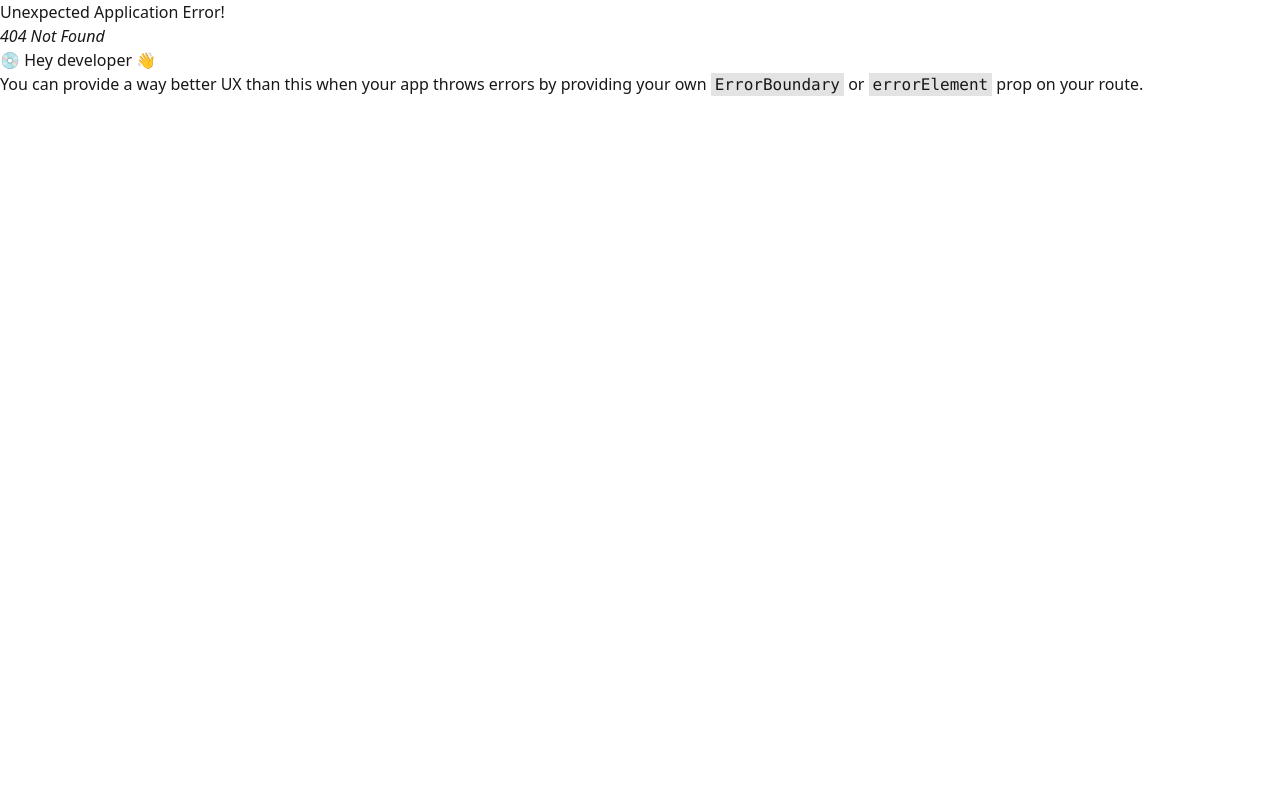
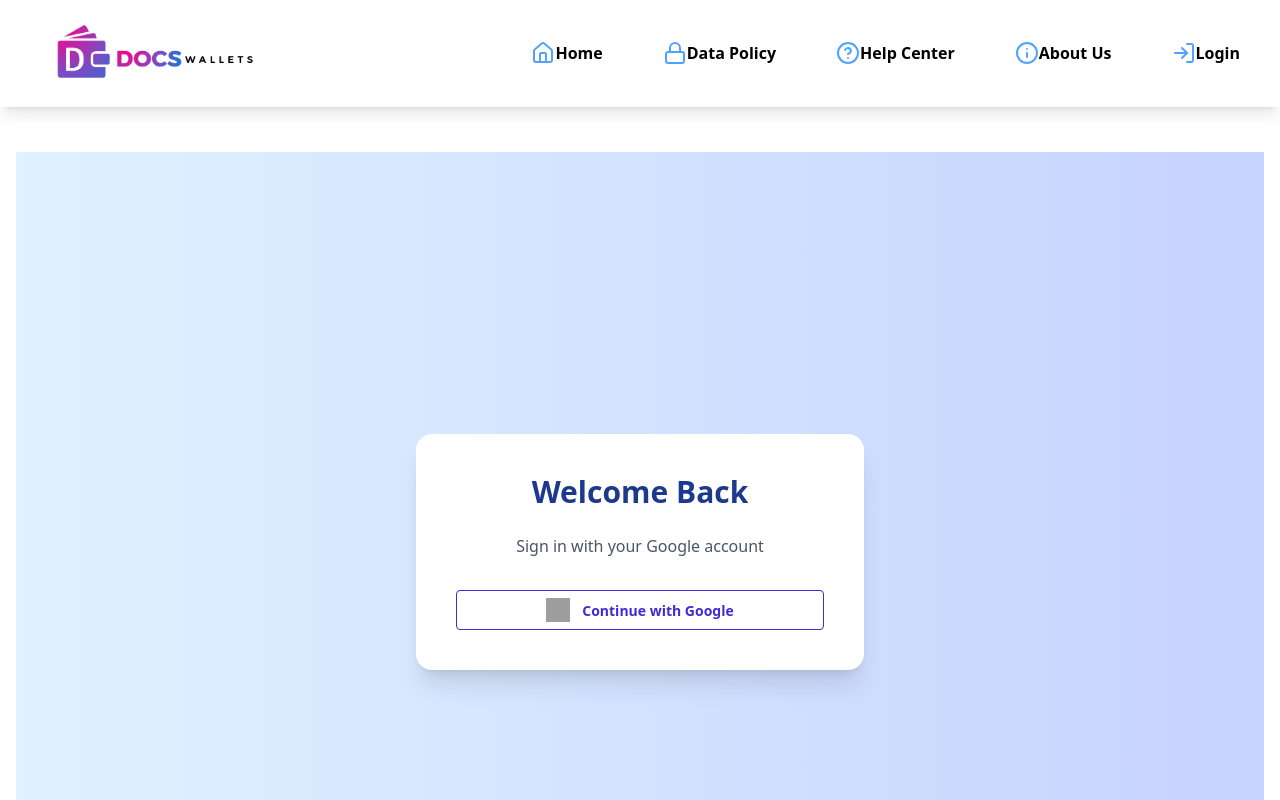
Before and after one commit to JabirBhuiyan08/Docx-Wallet, a React (Vite) app: page /login in a window 1280 px wide. Before the commit this address had no page. Shown: the top 800 px of the page. Built offline with nearby package versions, Linux system fonts and the light colour scheme; no server answers; grey boxes are pictures that could not be loaded.

Commit message:
set login, logout, private router

```diff
--- a/package.json
+++ b/package.json
@@ -13,7 +13,8 @@
     "@tailwindcss/vite": "^4.0.9",
     "@tanstack/react-query": "^5.67.1",
     "axios": "^1.8.1",
-    "firebase": "^11.4.0",
+    "dotenv": "^16.5.0",
+    "firebase": "^11.6.0",
     "jwt-decode": "^4.0.0",
     "lucide-react": "^0.488.0",
     "react": "^19.0.0",
--- a/src/Navbar/Navbar.jsx
+++ b/src/Navbar/Navbar.jsx
@@ -1,10 +1,21 @@
 import logo from '../assets/logo-1.png';
-import { Link } from "react-router-dom";
+import { Link, useNavigate } from "react-router-dom";
 import { HelpCircle, HomeIcon, Info, Lock, LogIn, LogOut } from 'lucide-react';
 import { UserCircle } from 'lucide-react';
+import useAuth from '../hooks/useAuth';
 
 const Navbar = () => {
-    return (
+    const {logOut, user} = useAuth();
+    const Navigate = useNavigate();
+    const handleLogout =async() =>{
+        try{
+            await logOut();
+            Navigate('/login');
+        } catch(error){
+            console.error('Error logging out:', error);
+        }
+    }
+     return (
         <div className='fixed top-0 w-full z-10 bg-white mx-auto p-4 pl-10 pr-10 shadow-lg'>
             <div className='flex justify-between items-center'>
                 <div>
@@ -14,11 +25,11 @@ const Navbar = () => {
                 </div>
                 <div>
                     <ul className='flex space-x-10 gap-5 font-semibold text-black'>
-                        <li className='flex justify-center items-center gap-2 hover:text-blue-500 hover:scale-105 transition-all duration-300'>
+                        {user? (<li className='flex justify-center items-center gap-2 hover:text-blue-500 hover:scale-105 transition-all duration-300'>
                             <Link to='/profile' className='flex items-center'>
                                 <UserCircle className='text-blue-400' /> Profile
                             </Link>
-                        </li>
+                        </li>):('')}
                         <li className='flex justify-center items-center gap-2 hover:text-blue-500 hover:scale-105 transition-all duration-300'>
                             <Link to='/' className='flex items-center'>
                                 <HomeIcon className='text-blue-400' /> Home
@@ -39,14 +50,18 @@ const Navbar = () => {
                                 <Info className='text-blue-400' /> About Us
                             </Link>
                         </li>
-                        <li className='flex justify-center items-center gap-2 hover:text-blue-500 hover:scale-105 transition-all duration-300'>
+                        {!user?
+                        (<li className='flex justify-center items-center gap-2 hover:text-blue-500 hover:scale-105 transition-all duration-300'>
                             <Link to='/login' className='flex items-center'>
                                 <LogIn className='text-blue-400' /> Login
                             </Link>
-                        </li>
-                        <li className='flex justify-center items-center gap-2 hover:text-blue-500 hover:scale-105 transition-all duration-300'>
-                            <LogOut className='text-blue-400' /> Log out
-                        </li>
+                        </li>):(
+                        <li className='flex justify-center items-center gap-2 hover:text-blue-500 hover:scale-105 transition-all duration-300' >
+                            <button onClick={handleLogout} className='flex items-center'>
+                                <LogOut className='text-blue-400' /> Logout
+                            </button>
+
+                        </li>)}
                     </ul>
                 </div>
             </div>
--- /dev/null
+++ b/src/Pages/Login/Login.jsx
@@ -0,0 +1,54 @@
+import React, { useState } from "react";
+import useAuth from "../../hooks/useAuth";
+
+const Login = () => {
+  const { googleSignIn } = useAuth();
+  const [user, setUser] = useState(null);
+
+  const handleGoogleSignIn = () => {
+    googleSignIn()
+      .then(result => {
+        setUser(result.user); // store user info in state
+      })
+      .catch(error => {
+        console.error("Google sign-in error:", error);
+      });
+  };
+
+  return (
+    <div className="min-h-screen flex items-center justify-center bg-gradient-to-r from-sky-100 to-indigo-200">
+      <div className="bg-white shadow-xl p-10 rounded-2xl max-w-md w-full text-center">
+        {user ? (
+          <div>
+            <h2 className="text-2xl font-bold mb-4">Welcome, {user?.displayName}!</h2>
+            <p className="text-gray-600">Email: {user?.email}</p>
+            <img
+              src={user?.photoURL}
+              alt="User Profile"
+              className="w-20 h-20 rounded-full mx-auto mt-4"
+            />
+          </div>
+        ) : (
+          <>
+            <h2 className="text-3xl font-bold text-blue-900 mb-6">Welcome Back</h2>
+            <p className="text-gray-600 mb-8">Sign in with your Google account</p>
+
+            <button
+              className="btn btn-outline btn-primary w-full flex items-center justify-center gap-3"
+              onClick={handleGoogleSignIn}
+            >
+              <img
+                src="https://www.svgrepo.com/show/475656/google-color.svg"
+                alt="Google"
+                className="w-6 h-6"
+              />
+              Continue with Google
+            </button>
+          </>
+        )}
+      </div>
+    </div>
+  );
+};
+
+export default Login;
--- a/src/Pages/Profile/Links.jsx
+++ b/src/Pages/Profile/Links.jsx
@@ -3,15 +3,15 @@ import { CiCirclePlus } from "react-icons/ci";
 
 const Links = () => {
   return (
-    <div className="flex flex-col gap-4 justify-center items-center mt-10 mb-10">
+    <div className="flex flex-col gap-4 justify-center items-baseline mt-10 mb-10">
       <h1 className="flex justify-center items-center text-2xl font-bold">
         Add Links
         <span>
           <CiCirclePlus />
         </span>
       </h1>
-      <div className="flex flex-col gap-4 justify-center
-      font-bold items-center mt-10">
+      <div className="flex flex-col gap-4 justify-start
+      font-bold mt-10">
         <h1>Facebook: </h1>
         <h1>Instagram: </h1>
         <h1>Whats App: </h1>
--- a/src/Pages/Profile/ProfileHeader.jsx
+++ b/src/Pages/Profile/ProfileHeader.jsx
@@ -1,20 +1,21 @@
 import React from 'react';
 import logo from "../../assets/logo-2.png";
+import useAuth from '../../hooks/useAuth';
 
 const ProfileHeader = () => {
+  const {user} = useAuth();
     return (
         <div>
             <div className="flex justify-between items-center mx-auto p-4 px-10">
                     <div className="flex items-center gap-4">
-                      <img src={logo} alt="" className="w-56" />
+                      <img src={user?.photoURL} alt="" className="w-32 rounded-full" />
 
                       <div>
                         <h1 className="text-5xl font-bold">
                           <span className="text-blue-700 font-bold">Docx</span> Wallet
                         </h1>
-                        <p>
-                          Username - <span>docxwallet</span>
-                        </p>
+                        <p className='text-blue-600'>Username - <span>{user.displayName}</span></p>
+                        <h1 className='text-blue-600'>Email: {user.email}</h1>
                         <p>Company- docx Wallets pte ltd</p>
                         <p>Work permit Number- 123456</p>
 
--- /dev/null
+++ b/src/Provider/AuthProvider.jsx
@@ -0,0 +1,45 @@
+import { createContext, useEffect, useState } from "react";
+import {  getAuth,  GoogleAuthProvider, signInWithPopup, signOut, } from "firebase/auth";
+import { app } from "../firebase/firebase.config";
+
+export const AuthContext = createContext(null);
+const auth = getAuth(app);
+
+const AuthProvider = ({ children }) => {
+
+    const [user, setUser] = useState(null);
+    const [loading, setLoading] = useState(true);
+
+    const googleProvider = new GoogleAuthProvider();
+    const googleSignIn = () => {
+        setLoading(true);
+        return signInWithPopup(auth, googleProvider);
+    }
+    const logOut =() =>{
+        setLoading(true);
+        return signOut(auth);
+    }
+
+    useEffect(()=>{
+        const unsubscribe = auth.onAuthStateChanged((currentUser) => {
+            setUser(currentUser);
+            setLoading(false);
+        });
+        return () => unsubscribe();
+    },[]);
+
+    const authInfo ={
+        user,
+        loading,
+        googleSignIn,
+        logOut
+    }
+
+    return(
+        <AuthContext.Provider value={authInfo}>
+            {children}
+        </AuthContext.Provider>
+    );
+
+};
+export default AuthProvider;
--- /dev/null
+++ b/src/firebase/firebase.config.js
@@ -0,0 +1,14 @@
+import { initializeApp } from "firebase/app";
+
+const firebaseConfig = {
+    apiKey: import.meta.env.VITE_apiKey,
+    authDomain: import.meta.env.VITE_authDomain,
+    projectId: import.meta.env.VITE_projectId,
+    storageBucket: import.meta.env.VITE_storageBucket,
+    messagingSenderId: import.meta.env.VITE_messagingSenderId,
+    appId: import.meta.env.VITE_appId,
+    // measurementId: import.meta.env.VITE_measurementId
+  };
+
+  // Initialize Firebase
+  export const app = initializeApp(firebaseConfig);
--- /dev/null
+++ b/src/hooks/useAuth.jsx
@@ -0,0 +1,9 @@
+import  { useContext } from 'react';
+import { AuthContext } from '../Provider/AuthProvider';
+
+const useAuth = () => {
+    const auth = useContext(AuthContext);
+    return auth;
+};
+
+export default useAuth;
--- /dev/null
+++ b/src/hooks/useAxiosPublic.jsx
@@ -0,0 +1,11 @@
+import React from 'react';
+
+const useAxiosPublic = () => {
+    return (
+        <div>
+
+        </div>
+    );
+};
+
+export default useAxiosPublic;
--- a/src/main.jsx
+++ b/src/main.jsx
@@ -7,17 +7,18 @@ import { RouterProvider } from "react-router-dom";
 import { QueryClient, QueryClientProvider } from "@tanstack/react-query";
 // import AuthProvider from "./providers/AuthProvider.jsx";
 import { Router } from "./router/router.jsx";
+import AuthProvider from "./Provider/AuthProvider.jsx";
 
 const queryClient = new QueryClient();
 
 ReactDOM.createRoot(document.getElementById("root")).render(
   <React.StrictMode>
     <QueryClientProvider client={queryClient}>
-      {/* <AuthProvider> */}
+      <AuthProvider>
         <div className=" full-screen w-full h-full">
           <RouterProvider router={Router} />
         </div>
-      {/* </AuthProvider> */}
+      </AuthProvider>
     </QueryClientProvider>
   </React.StrictMode>
 );
--- /dev/null
+++ b/src/router/PrivateRoute.jsx
@@ -0,0 +1,20 @@
+import React from 'react';
+import useAuth from '../hooks/useAuth';
+import { Navigate, useLocation } from 'react-router-dom';
+
+const PrivateRoute = ({children}) => {
+    const {user, loading} = useAuth();
+    const location = useLocation();
+    if(loading){
+        return <progress className="progress w-56"></progress>
+    }
+    if(user){
+        return children;
+    }
+
+    return (
+        <Navigate to="/login" state={{from: location}} replace></Navigate>
+    );
+};
+
+export default PrivateRoute;
```
Also changed, not shown: src/router/Router.jsx (+7 -1 lines), 1 other file (tests, documents, lock files or other folders).
